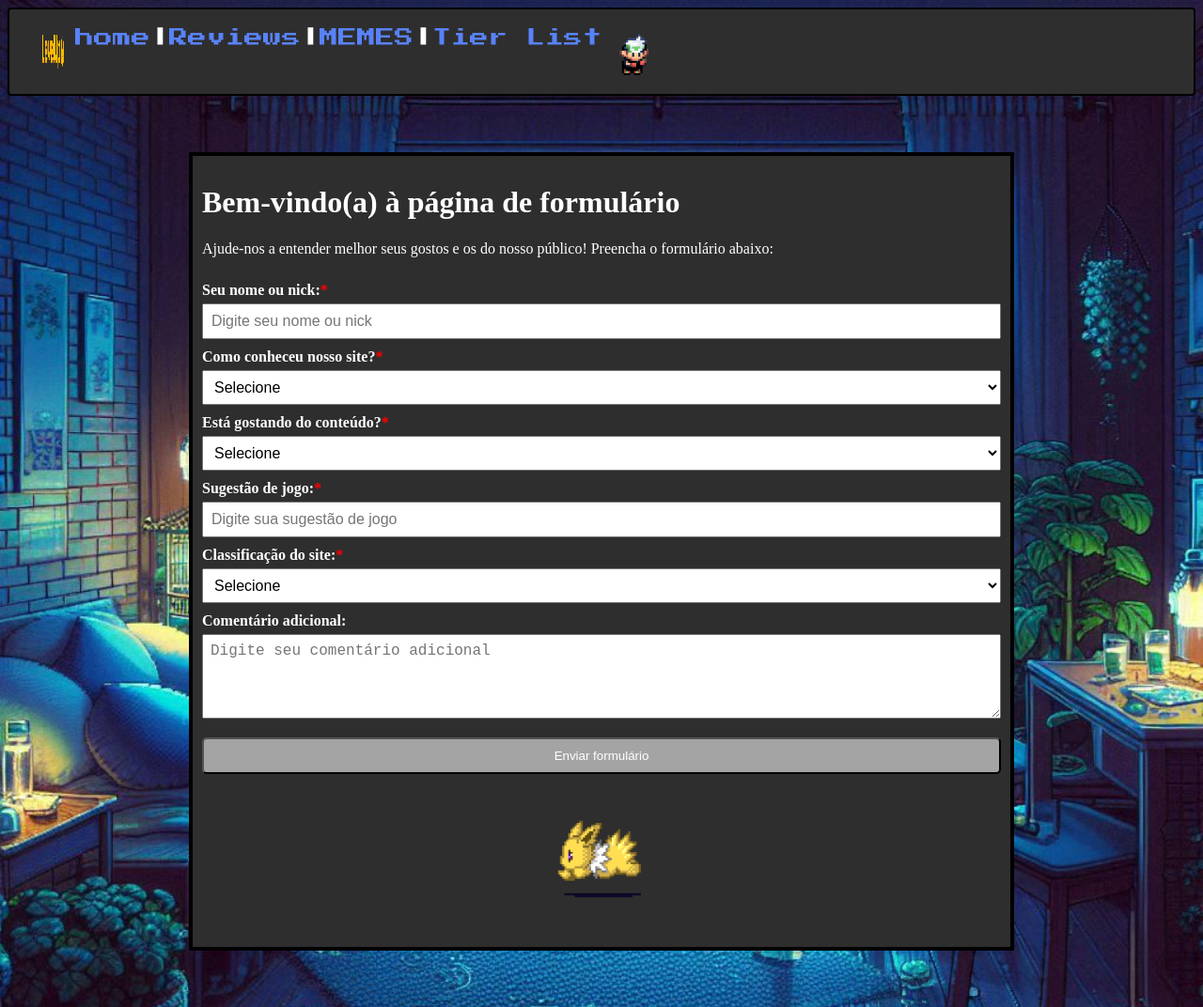
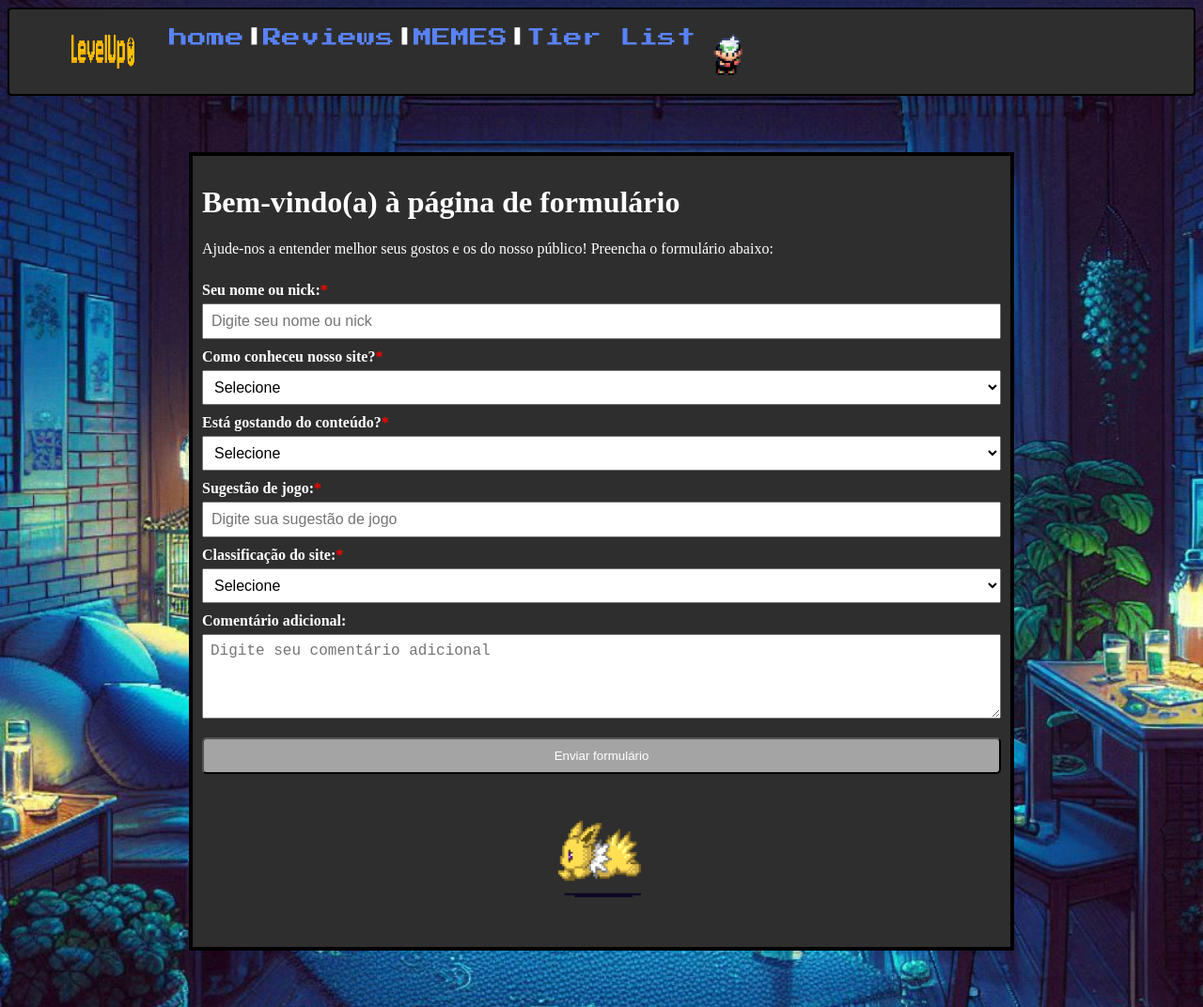
Before and after one commit to JoaoVictor019/LevelUp, a plain HTML site: page docs/formulários.html in a window 1280 px wide. Shown: the whole page at 94% size. Drawn offline with Linux system fonts and the light colour scheme.

Commit message:
Update formulários.html

```diff
--- a/docs/formulários.html
+++ b/docs/formulários.html
@@ -11,7 +11,7 @@
 
 <body>
     <div class="navegacao">
-        <img src="fundos/Logo LevelUp atualizada.png" width="50" height="50">
+        <img src="fundos/Logo LevelUp atualizada.png" width="150" height="50">
         <a href="index.html">home</a>
         <b>|</b>
         <a href="reviews.html">Reviews</a>
```
